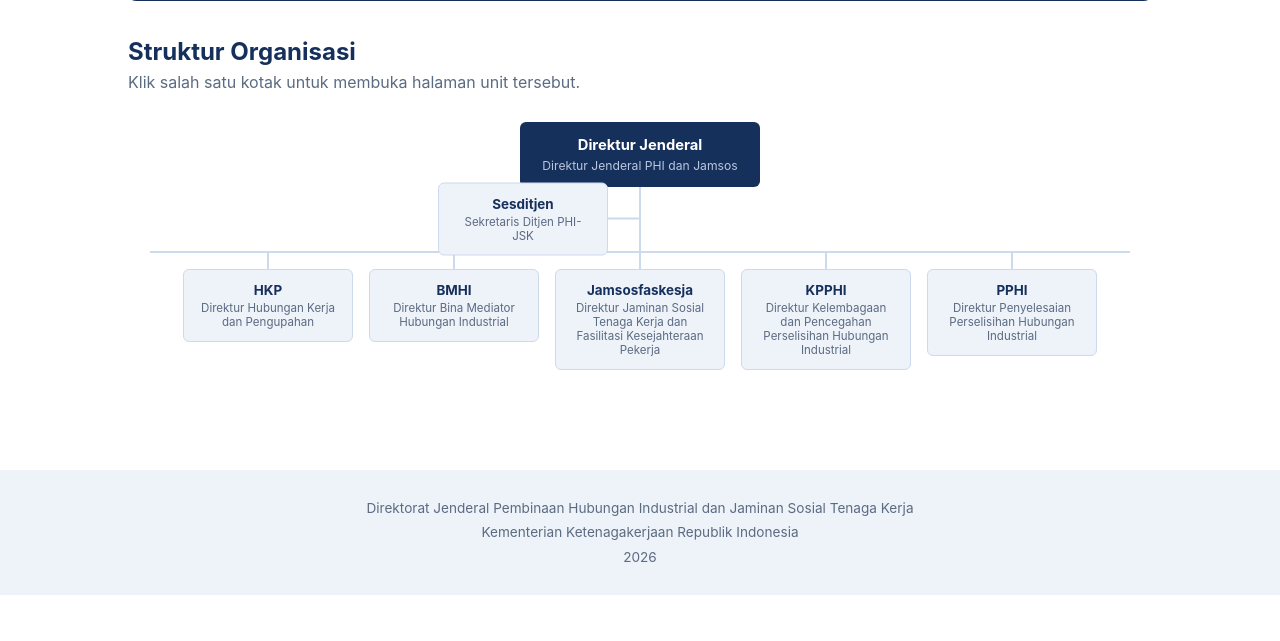
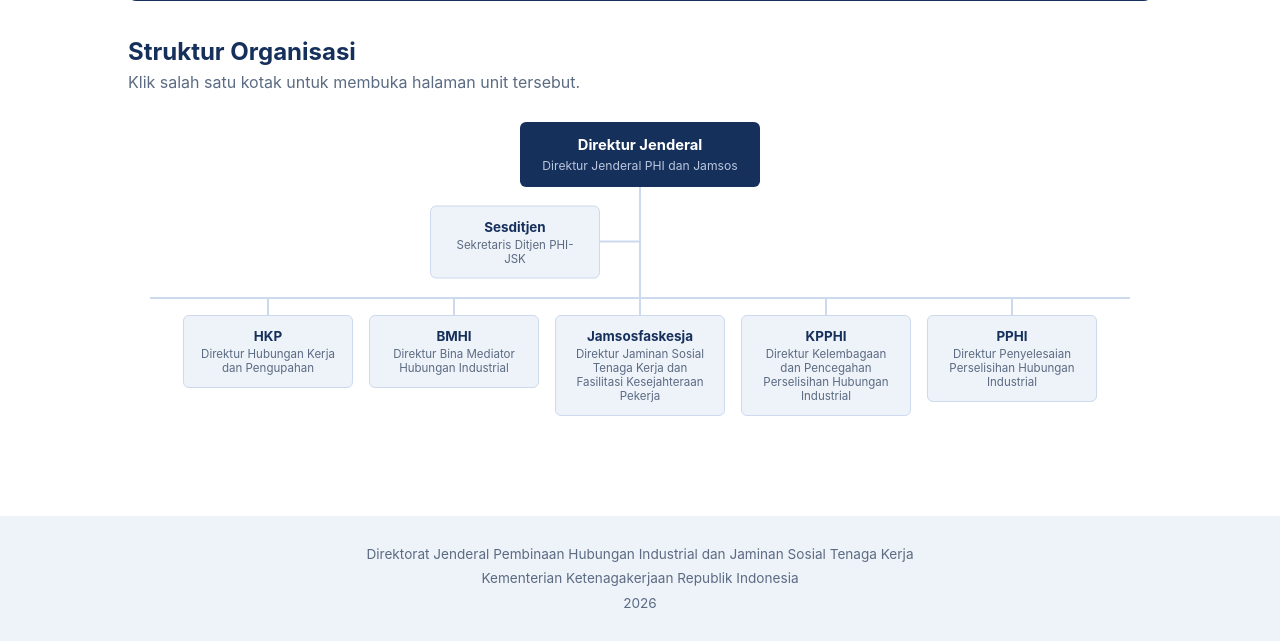
Before and after one commit to RezkyRD/Website-PHIJSK, a Django app: page / in a window 1280 px wide. Shown: the part 1343-1984 px from the top of the page. Before the commit the page ends 1938 px from the top, so only its background shows below. Run offline with Django 5.2, Linux system fonts and the light colour scheme; data comes from the database, SQL or seed files in the repository.

Commit message:
perbaikan struktur

```diff
--- a/konten/templates/konten/beranda.html
+++ b/konten/templates/konten/beranda.html
@@ -69,7 +69,7 @@
     </div>
 
     <!-- Garis batang lurus ke bawah, dengan Sekretariat bercabang ke samping di tengah -->
-    <div style="position:relative; width:2px; height:64px; background:#cdd9ec;">
+    <div style="position:relative; width:2px; height:110px; background:#cdd9ec;">
       {% if sekretariat %}
       <div style="position:absolute; top:50%; right:50%; transform:translateY(-50%); display:flex; align-items:center;">
         <a href="{% url 'konten:unit_detail' sekretariat.slug %}"
@@ -78,7 +78,7 @@
           <div style="font-weight:700; font-size:0.84rem;">{% if sekretariat.nama_pejabat %}{{ sekretariat.nama_pejabat }}{% else %}{{ sekretariat.singkatan }}{% endif %}</div>
           <div style="font-size:0.72rem; color:var(--muted); margin-top:3px;">{{ sekretariat.jabatan|default:sekretariat.nama }}</div>
         </a>
-        <div style="width:32px; height:2px; background:#cdd9ec;"></div>
+        <div style="width:40px; height:2px; background:#cdd9ec;"></div>
       </div>
       {% endif %}
     </div>
```
